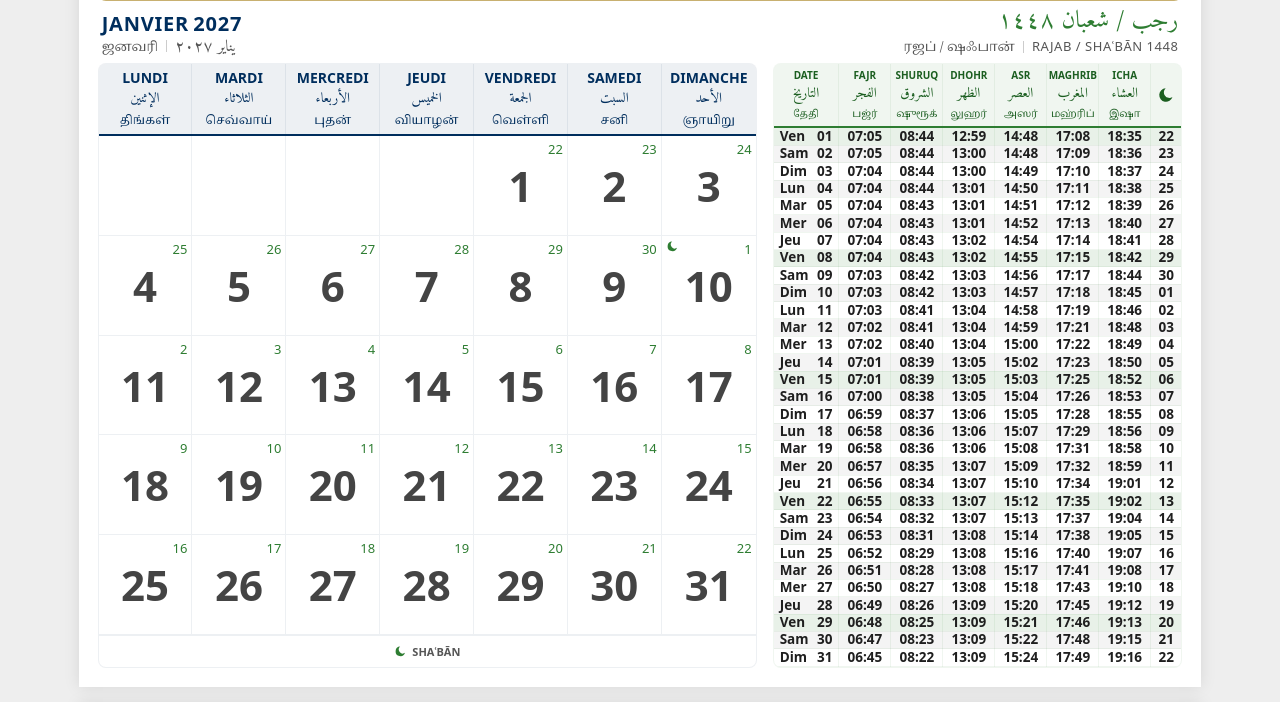
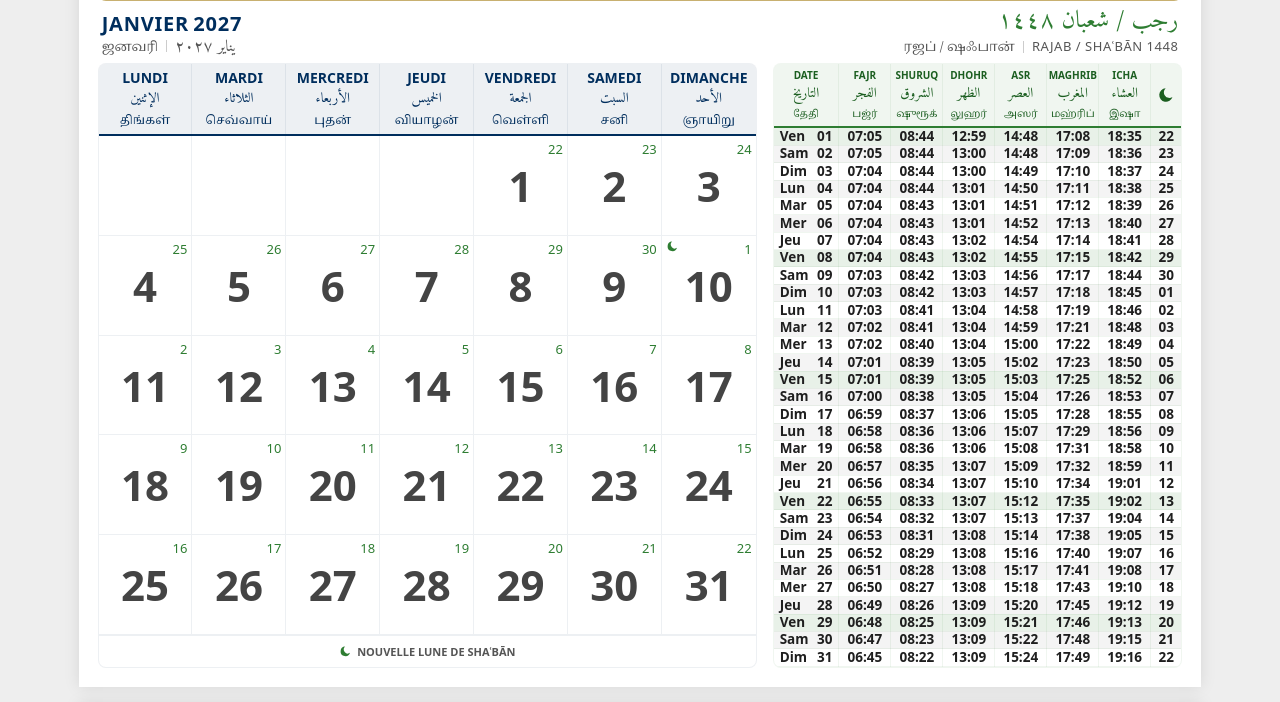
Before and after one commit to chabir17/ami-calendar, a website with bundled scripts: page index.html in a window 1280 px wide. Shown: the part 143-845 px from the top of the page. Built offline with nearby package versions, Linux system fonts and the light colour scheme; no server answers; a web font is replaced by a local one.

Commit message:
fix: légende « Nouvelle lune de <mois> » pour le croissant
Co-Authored-By: Claude Opus 5.5 <noreply@anthropic.com>

```diff
--- a/index.html
+++ b/index.html
@@ -164,7 +164,7 @@
                                 <span class="legend-icon icon-moon"
                                     ><svg class="icon"><use href="assets/icons/icon-moon.svg#icon"></use></svg
                                 ></span>
-                                <span>Nouvelle Lune</span>
+                                <span>Nouvelle lune</span>
                             </div>
                             <div class="legend-item legend-dst" style="display: none">
                                 <span class="legend-icon icon-dst"
--- a/js/main.js
+++ b/js/main.js
@@ -191,7 +191,7 @@ function updateLegends(year, month, container) {
 
     const elMoon = DOM.setDisplay('.legend-moon', !!newMoonMonthName, container);
     if (elMoon && newMoonMonthName) {
-        elMoon.querySelector('span:last-child').textContent = newMoonMonthName;
+        elMoon.querySelector('span:last-child').textContent = `Nouvelle lune de ${newMoonMonthName}`;
     }
 }
 
```
